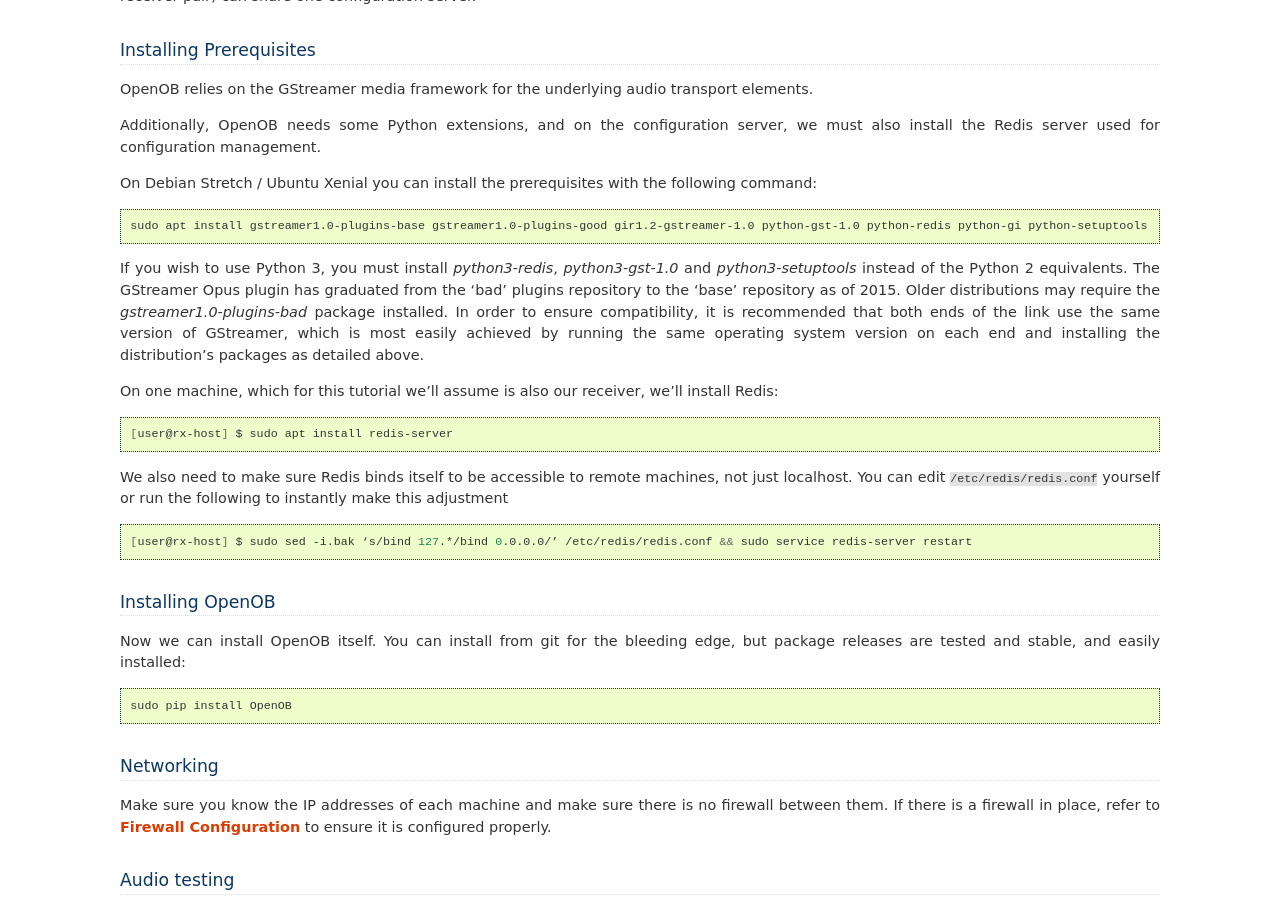
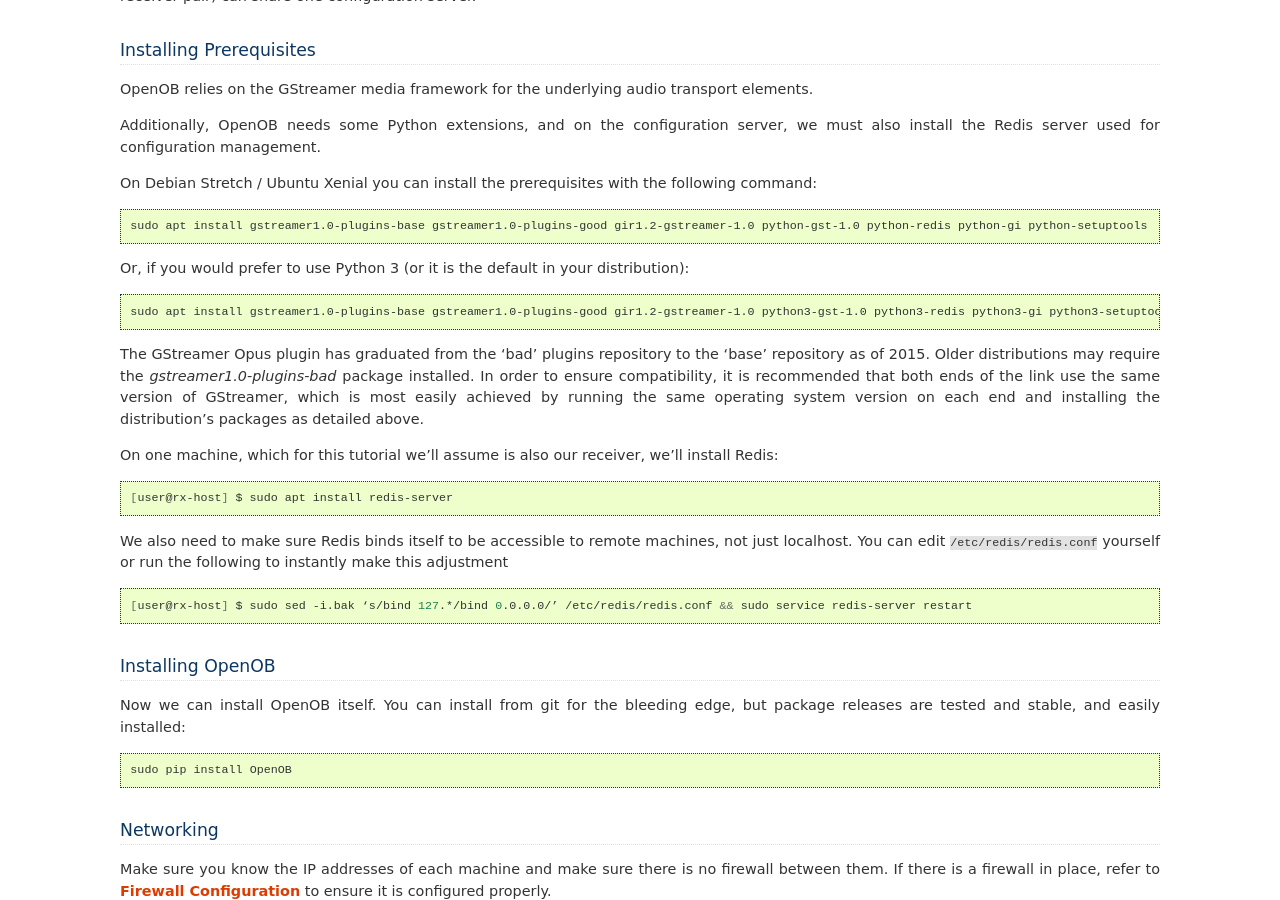
Before and after one commit to JamesHarrison/openob, a Sphinx documentation site: the page built from doc/source/tutorial.rst, in a window 1280 px wide and 900 px high, scrolled down 408 px. Built offline with Sphinx 7.4.7, drawn with Linux system fonts in a browser that asks for light colours; formulas are drawn with MathJax 3.

Commit message:
update docs to highlight package differences with python3

```diff
--- a/doc/source/tutorial.rst
+++ b/doc/source/tutorial.rst
@@ -23,7 +23,12 @@
 
   sudo apt install gstreamer1.0-plugins-base gstreamer1.0-plugins-good gir1.2-gstreamer-1.0 python-gst-1.0 python-redis python-gi python-setuptools
 
-If you wish to use Python 3, you must install `python3-redis`, `python3-gst-1.0` and `python3-setuptools` instead of the Python 2 equivalents.
+Or, if you would prefer to use Python 3 (or it is the default in your distribution):
+
+.. code-block:: bash
+
+  sudo apt install gstreamer1.0-plugins-base gstreamer1.0-plugins-good gir1.2-gstreamer-1.0 python3-gst-1.0 python3-redis python3-gi python3-setuptools
+
 The GStreamer Opus plugin has graduated from the 'bad' plugins repository to the 'base' repository as of 2015.  Older distributions may require the `gstreamer1.0-plugins-bad` package installed.
 In order to ensure compatibility, it is recommended that both ends of the link use the same version of GStreamer, which is most easily achieved by running the same operating system version on each end and installing the distribution's packages as detailed above.
 
```
